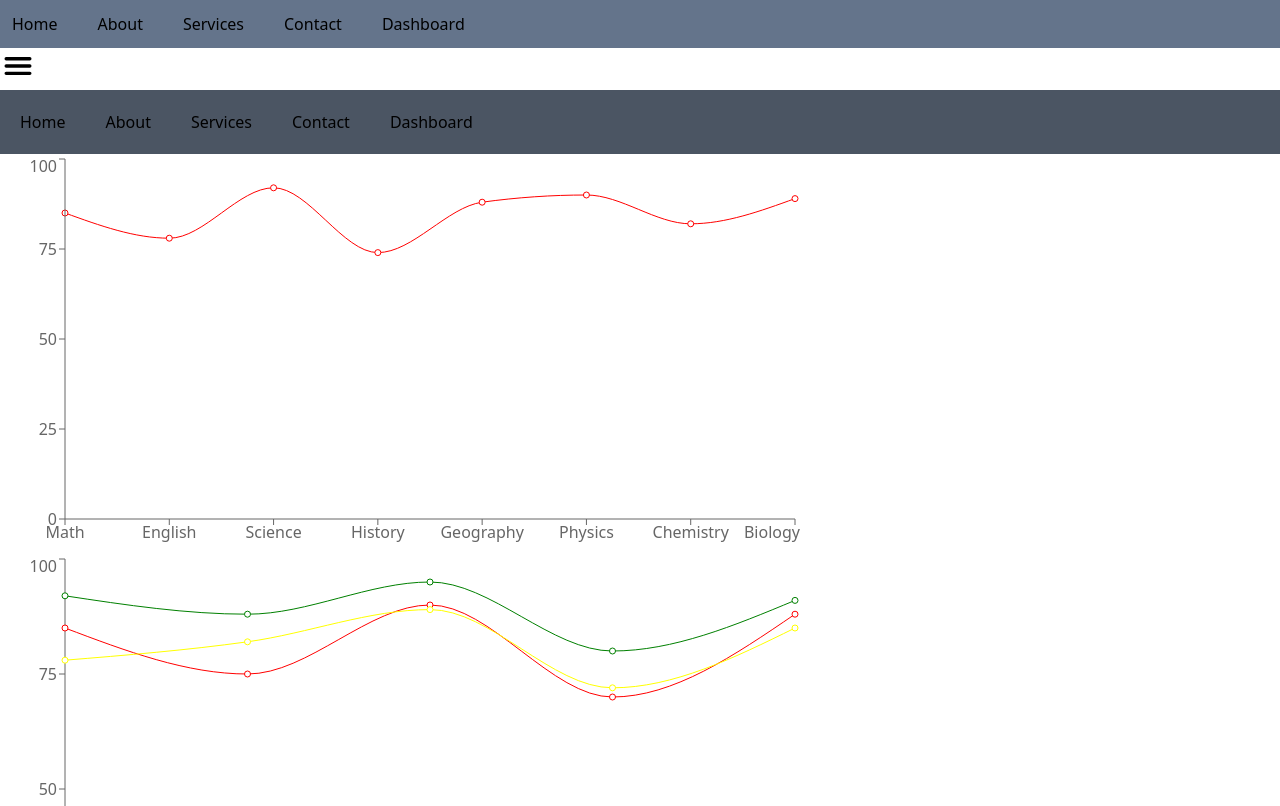
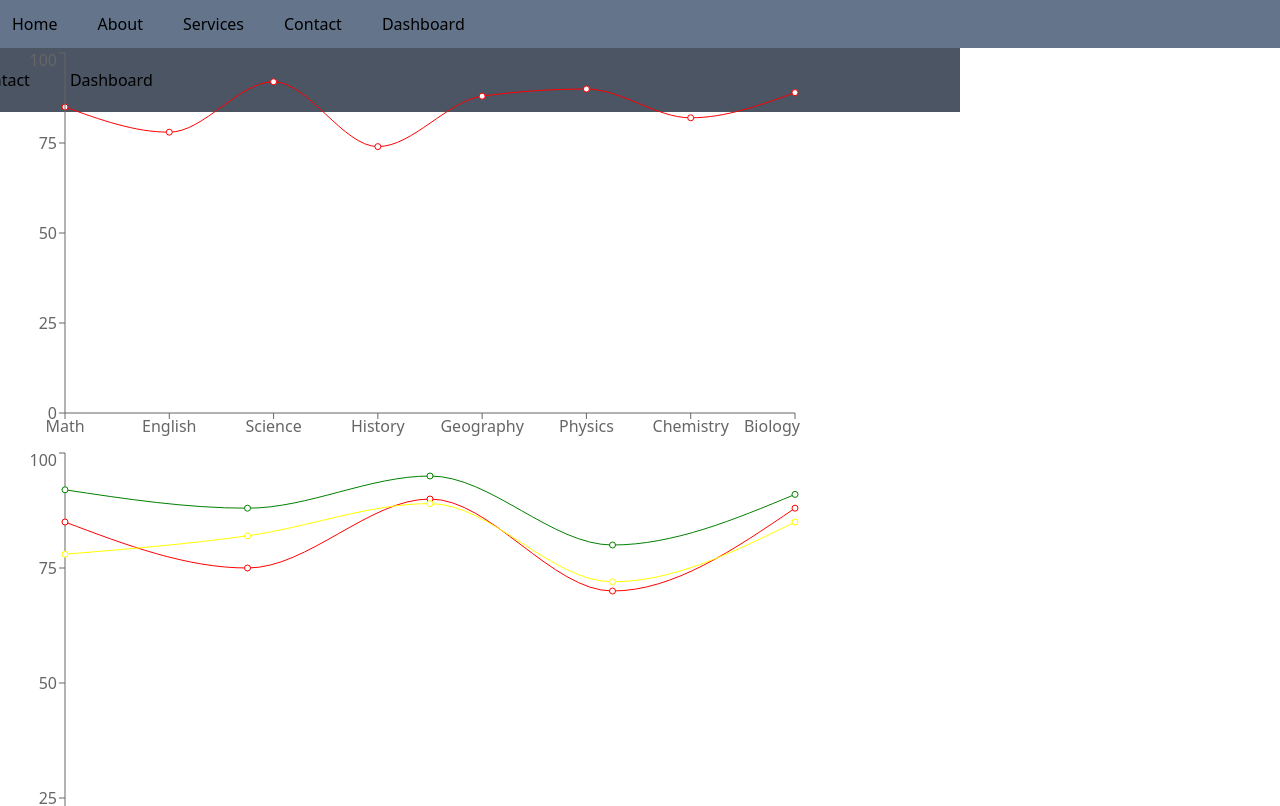
Before and after one commit to jnakht/price-options-module, a React (Vite) app: page / in a window 1280 px wide. Shown: the top 806 px of the page. Built offline with nearby package versions, Linux system fonts and the light colour scheme; no server answers.

Commit message:
navbar recap done

```diff
--- a/src/Components/NavbarRecap/NavbarRecap.jsx
+++ b/src/Components/NavbarRecap/NavbarRecap.jsx
@@ -13,20 +13,23 @@ const NavbarRecap = () => {
       ];
 
       const [openClose, setOpenClose] = useState(true);
+      const handleOpenClose = () => {
+        setOpenClose(!openClose);
+      }
     return (
         <div>
-            <div>
-                <button onClick={() => setOpenClose(!openClose)}>
+            <div className="md:hidden">
+                   <button onClick={handleOpenClose}>
                      {
                         openClose ? <IoMenu className="text-4xl" />
                         :
                         <RxCross1 className="text-4xl"/>
                      }
-                </button>
+                    </button>
+                </div>
 
+            <ul className={`md:flex bg-gray-600 w-[200px] md:w-full rounded-xl md:rounded-none p-4 md:p-0 duration-1000 ${!openClose ? 'absolute left-7' : 'absolute -left-80'}`}>
 
-            </div>
-            <ul className="md:flex bg-gray-600 w-[200px] md:w-full rounded-xl md:rounded-none p-4 md:p-0">
             {
                 routes.map(route => <LinkRecap route={route}></LinkRecap>)
             }
```
